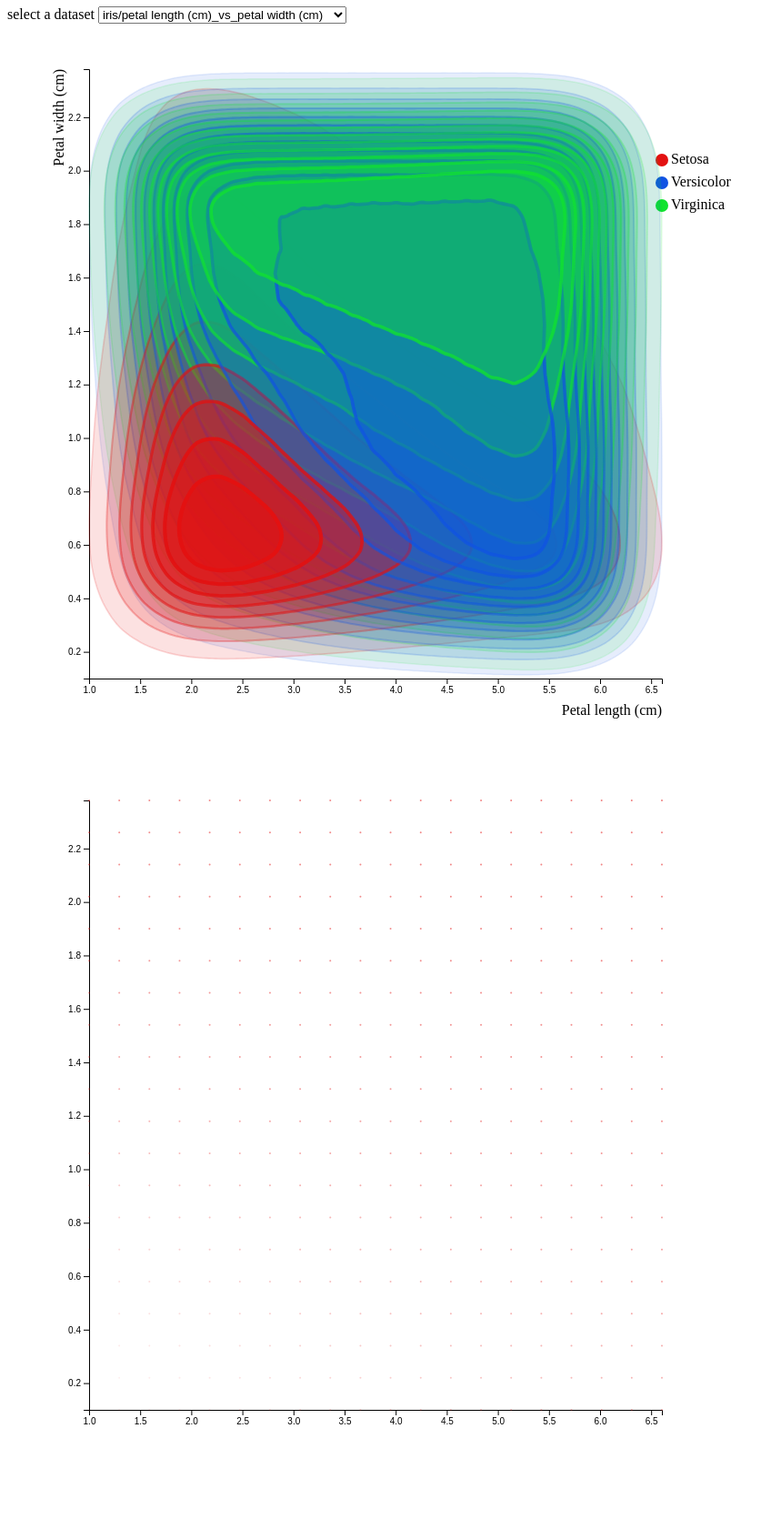
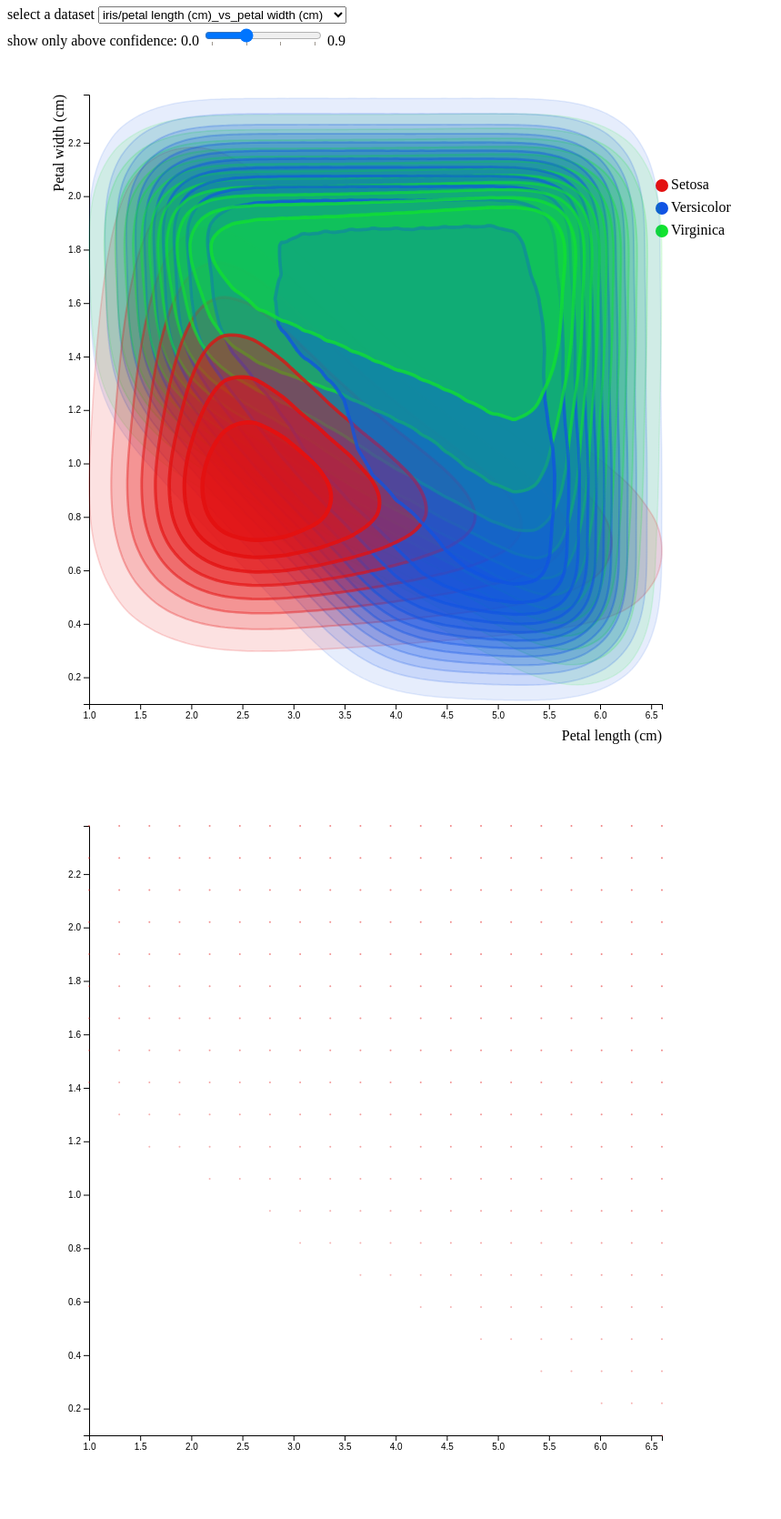
Before and after one commit to LuisKolb/viz2-2023S, a website: page src/index.html in a window 1280 px wide. Shown: the part 73-1743 px from the top of the page at 91% size, without its empty margins (0-859 px from the left). Before the commit the page ends 1715 px from the top, so only its background shows below. Drawn offline with nearby package versions, Linux system fonts and the light colour scheme.

Commit message:
add cutoff slider

```diff
--- a/src/index.html
+++ b/src/index.html
@@ -32,6 +32,21 @@
       </option>
     </select>
 
+    <br>
+
+    <label for="weight">show only above confidence:</label>
+    <span>0.0</span>
+    <input type="range" id="cutoff" min="0" value="0.3" max="0.9" step="0.3" list="cutoff_ticks" oninput="updateOptions()">
+    <span>0.9</span>
+    <datalist id="cutoff_ticks">
+      <option>0.0</option>
+      <option>0.3</option>
+      <option>0.6</option>
+      <option>0.9</option>
+    </datalist>
+
+    <div class="optionSelected"></div>
+
     <div id="chart"></div>
     <defs>
 			<filter id="glow">
@@ -52,8 +67,11 @@
 
 // Renders the whole graph with new dataset
 function updateDataset() {
-  var e = document.getElementById("dataset_selector");
-  render_graph(e.value);
+  render_graph();
+}
+
+function updateOptions() {
+  render_graph();
 }
 
 // Returns the alpha part of a hex code given the tranparency
@@ -128,9 +146,14 @@ var contour_svg = d3
   .attr("transform", "translate(" + margin.left + "," + margin.top +
     ")");
 
-function render_graph(fname) {
+function render_graph() {
+  /////////////////////////////////////////////////////////////////////////
+  // read options /////////////////////////////////////////////////////////
+  var cutoff = document.getElementById("cutoff").value
+
   /////////////////////////////////////////////////////////////////////////
   // read data ////////////////////////////////////////////////////////////
+  var fname = document.getElementById("dataset_selector").value;
   var fileNames = [fname];
   var filePaths = fileNames.map((fileName) => "resources/" +
   fileName);
@@ -150,6 +173,10 @@ function render_graph(fname) {
       lines = lines.map((line) => {
         return line.map((point) => parseFloat(point));
       });
+
+      lines = lines.map((line) => {
+        return line.map((point, idx) => (((idx > 1) && (cutoff > point)) ? 0.0 : point))
+      })
       return lines;
     })
     .catch((error) =>
```
Also changed, not shown: README.md.
